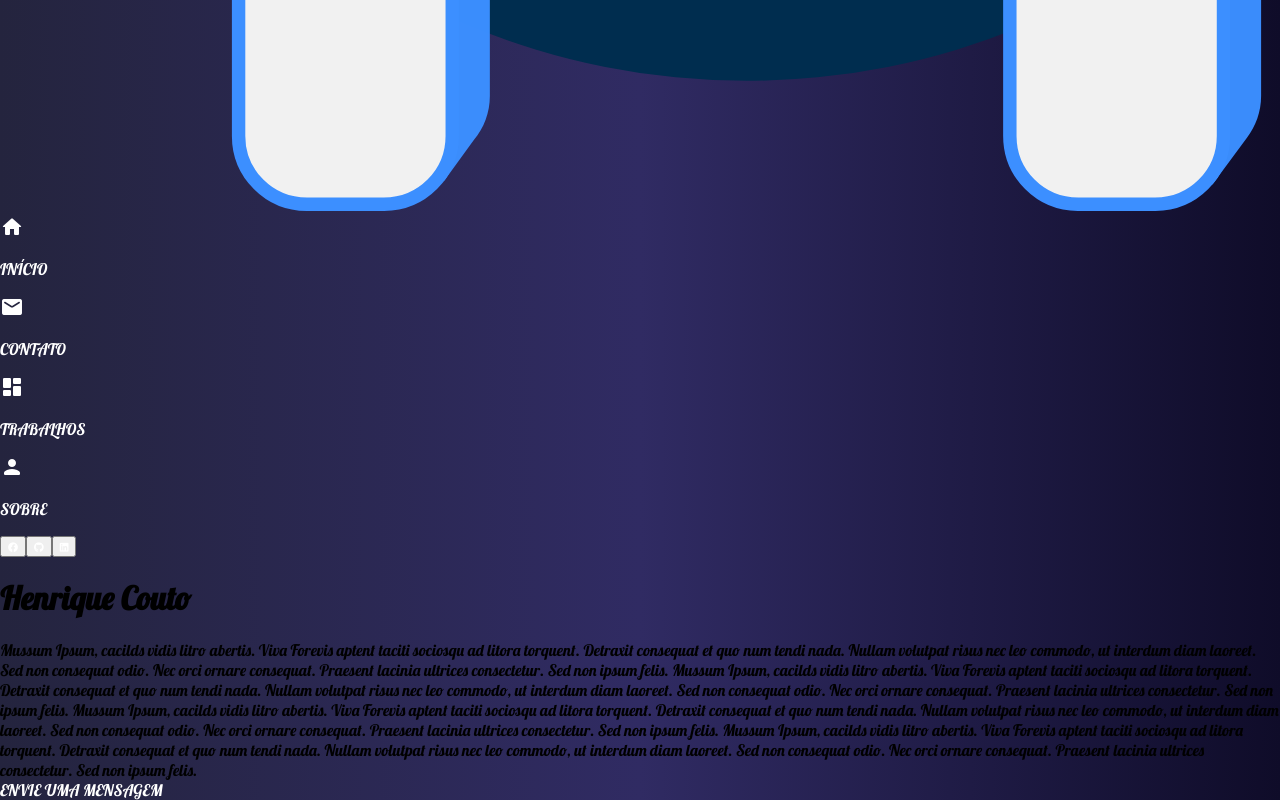
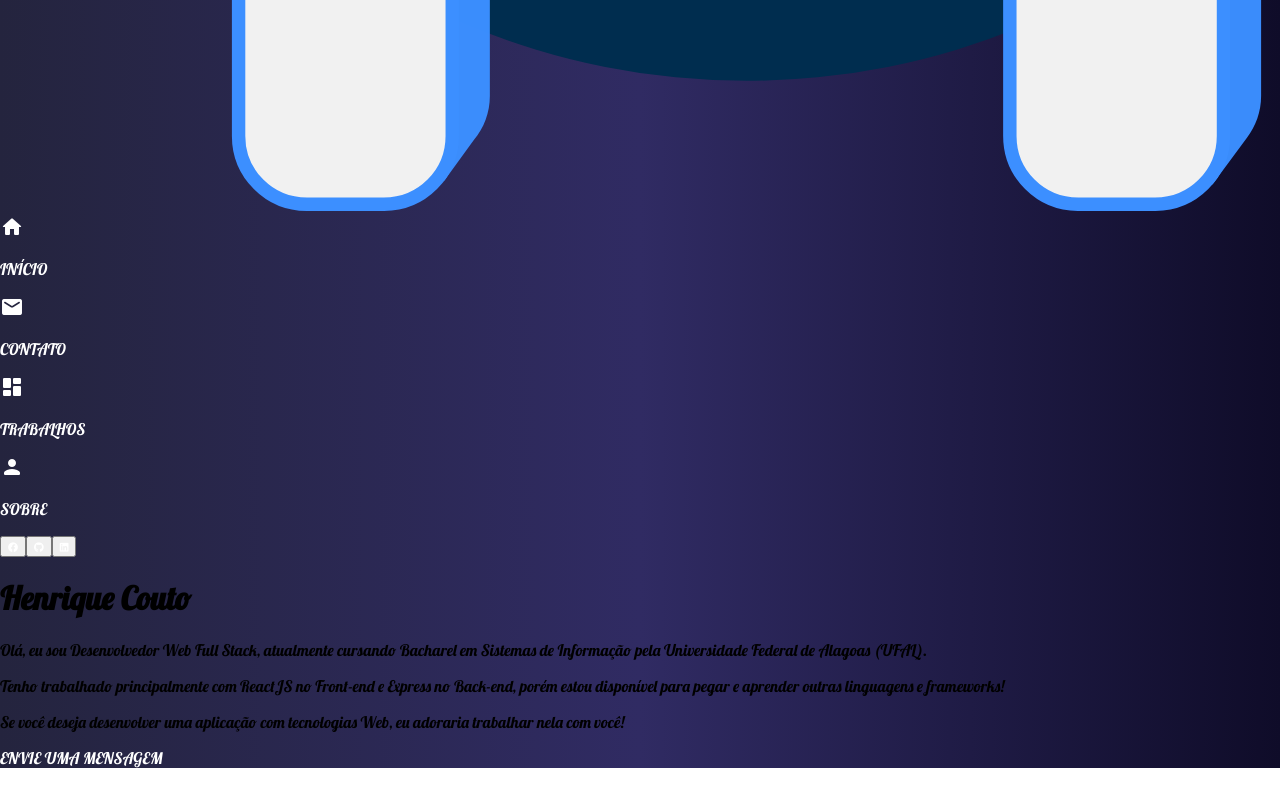
Before and after one commit to henriquecouto/portfolio, a React (Create React App) app: page / in a window 1280 px wide. Shown: the part 1498-2298 px from the top of the page. After the commit the page ends 2266 px from the top, so only its background shows below. Built offline with nearby package versions, Linux system fonts and the light colour scheme.

Commit message:
Home e contatos concluído

```diff
--- a/src/components/About/index.js
+++ b/src/components/About/index.js
@@ -8,18 +8,7 @@ export default class About extends Component {
     return (
       <BaseScreen title="Sobre">
         <>
-          <div className={styles.text}>
-            Eu sou Desenvolvedor Web FullStack, atualmente cursando Bacharel em
-            Sistemas de Informação pela Universidade Federal de Alagoas (UFAL).
-            Tenho bastante interesse em User eXperience (UX) e Desenvolvimento
-            Mobile. <h4>O que tenho a oferecer atualmente:</h4>
-            <ul>
-              <li>HTML</li>
-              <li>CSS</li>
-              <li>ReactJS</li>
-              <li>Express</li>
-            </ul>
-          </div>
+          <div className={styles.text}>Conteúdo</div>
         </>
       </BaseScreen>
     );
--- a/src/components/Home/index.css
+++ b/src/components/Home/index.css
@@ -2,6 +2,18 @@
   margin: 0 30px;
   text-align: justify;
   color: rgba(255, 255, 255, 0.6);
+}
+
+:local(.spot) {
+  text-shadow: 0 0 10px rgb(59, 46, 197);
+  color: rgb(255, 255, 255);
+  font-size: 25px;
+  font-weight: bold;
+}
+
+:local(.spot:hover) {
+  font-size: 25px;
+  font-weight: bold;
 }
 
 :local(.social) {
--- a/src/components/Home/index.js
+++ b/src/components/Home/index.js
@@ -10,26 +10,22 @@ export default class Home extends Component {
       <BaseScreen title="Henrique Couto">
         <>
           <div className={styles.text}>
-            Mussum Ipsum, cacilds vidis litro abertis. Viva Forevis aptent
-            taciti sociosqu ad litora torquent. Detraxit consequat et quo num
-            tendi nada. Nullam volutpat risus nec leo commodo, ut interdum diam
-            laoreet. Sed non consequat odio. Nec orci ornare consequat. Praesent
-            lacinia ultrices consectetur. Sed non ipsum felis. Mussum Ipsum,
-            cacilds vidis litro abertis. Viva Forevis aptent taciti sociosqu ad
-            litora torquent. Detraxit consequat et quo num tendi nada. Nullam
-            volutpat risus nec leo commodo, ut interdum diam laoreet. Sed non
-            consequat odio. Nec orci ornare consequat. Praesent lacinia ultrices
-            consectetur. Sed non ipsum felis. Mussum Ipsum, cacilds vidis litro
-            abertis. Viva Forevis aptent taciti sociosqu ad litora torquent.
-            Detraxit consequat et quo num tendi nada. Nullam volutpat risus nec
-            leo commodo, ut interdum diam laoreet. Sed non consequat odio. Nec
-            orci ornare consequat. Praesent lacinia ultrices consectetur. Sed
-            non ipsum felis. Mussum Ipsum, cacilds vidis litro abertis. Viva
-            Forevis aptent taciti sociosqu ad litora torquent. Detraxit
-            consequat et quo num tendi nada. Nullam volutpat risus nec leo
-            commodo, ut interdum diam laoreet. Sed non consequat odio. Nec orci
-            ornare consequat. Praesent lacinia ultrices consectetur. Sed non
-            ipsum felis.
+            <p>
+              <span className={styles.spot}>Olá,</span> eu sou Desenvolvedor Web
+              Full Stack, atualmente cursando Bacharel em Sistemas de Informação
+              pela Universidade Federal de Alagoas (UFAL).
+            </p>
+            <p>
+              Tenho trabalhado principalmente com{" "}
+              <span className={styles.spot}>ReactJS</span> no Front-end e{" "}
+              <span className={styles.spot}>Express</span> no Back-end, porém
+              estou disponível para pegar e aprender outras linguagens e
+              frameworks!
+            </p>
+            <p className={styles.spot}>
+              Se você deseja desenvolver uma aplicação com tecnologias Web, eu
+              adoraria trabalhar nela com você!
+            </p>
           </div>
           <div className={styles.social}>
             <Link to="/contact">ENVIE UMA MENSAGEM</Link>
--- a/src/index.css
+++ b/src/index.css
@@ -5,6 +5,16 @@ body {
   /* Chrome 10-25, Safari 5.1-6 */
   background: linear-gradient(to right, #24243e, #302b63, #0f0c29);
   /* W3C, IE 10+/ Edge, Firefox 16+, Chrome 26+, Opera 12+, Safari 7+ */
+  -moz-user-select: none;
+  /* Firefox */
+  -ms-user-select: none;
+  /* Internet Explorer */
+  -khtml-user-select: none;
+  /* KHTML browsers (e.g. Konqueror) */
+  -webkit-user-select: none;
+  /* Chrome, Safari, and Opera */
+  -webkit-touch-callout: none;
+  /* Disable Android and iOS callouts*/
   margin: 0;
   padding: 0;
   font-family: "Lobster", cursive, -apple-system, BlinkMacSystemFont, "Segoe UI", "Roboto", "Oxygen", "Ubuntu", "Cantarell", "Fira Sans", "Droid Sans", "Helvetica Neue", sans-serif;
```
